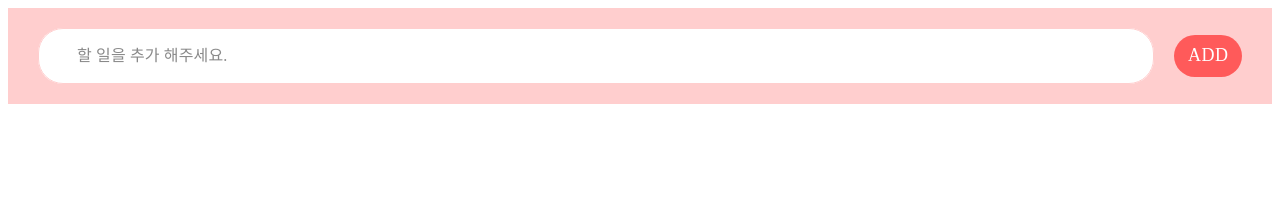
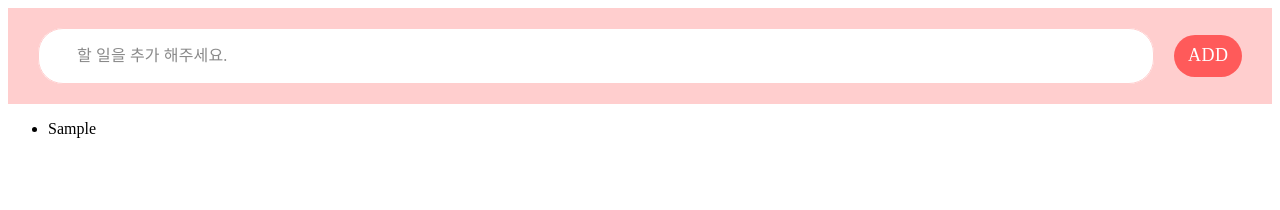
Before and after one commit to nincoding/simple-todo, a React (Vite) app: page / in a window 1280 px wide. Both pictures are taken after typing "Sample" into the empty fields and a click on the button "ADD". Shown: the top 210 px of the page. Built offline with nearby package versions, Linux system fonts and the light colour scheme; a web font is replaced by a local one.

Commit message:
:sparkles: feat: 할 일 추가시 리스트 생성 구현 todoItem의 id값은 useRef를 이용해서 생성될 때마다 1씩 증가시켜줌 todoItem은 id와 content, 체크여부를 가지고 있는 객체로 생성해서 list 배열에 담아서 전달

```diff
--- a/src/App.jsx
+++ b/src/App.jsx
@@ -1,12 +1,31 @@
+import { useState, useRef } from "react";
 import TodoItemInputField from "./components/TodoItemInputField";
 import TodoItemList from "./components/TodoItemList";
 
 function App() {
 
+  const todoItemId = useRef(1);
+  const [ todoItemList, setTodoItemList ] = useState([]);
+
+  const onCreate = (newTodoItem) => {
+    setTodoItemList([
+      {
+        id: todoItemId.current,
+        todoItemContent: newTodoItem,
+        inFinished: false,
+      },
+      ...todoItemList,
+    ]);
+
+    todoItemId.current += 1;
+  }
+
+  console.log(todoItemId, todoItemList);
+
   return (
     <div className="App">
-      <TodoItemInputField onCreate={() => {}}/>
-      <TodoItemList todoItemList={[]}/>
+      <TodoItemInputField onCreate={onCreate}/>
+      <TodoItemList todoItemList={todoItemList}/>
     </div>
   )
 }
--- a/src/components/TodoItemList.jsx
+++ b/src/components/TodoItemList.jsx
@@ -1,7 +1,7 @@
 const TodoItemList = (props) => {
 
-  const todoList = props.todoItemList.map((todoItem, index) => {
-    return <li key={index}>{todoItem.todoItemContent}</li>;
+  const todoList = props.todoItemList.map((todoItem) => {
+    return <li key={todoItem.id}>{todoItem.todoItemContent}</li>;
   });
 
   return (
```
